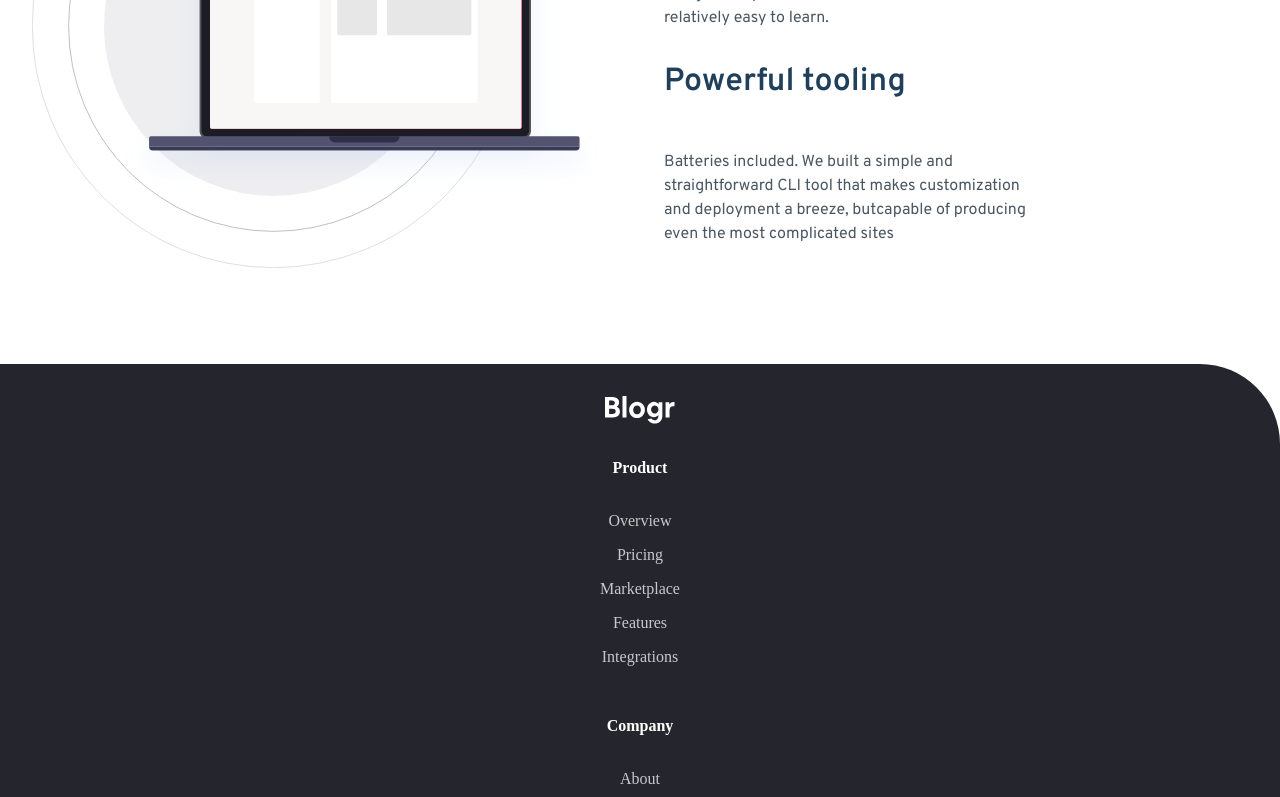
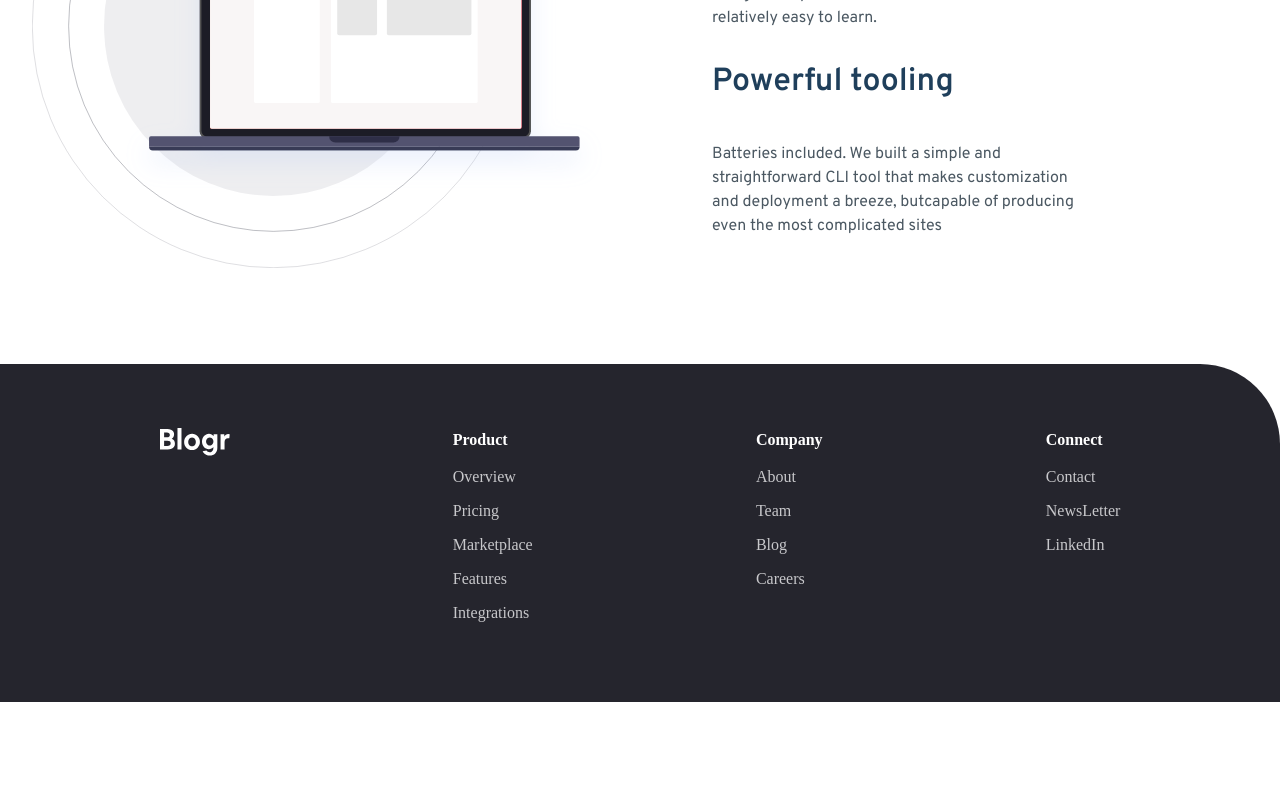
Before and after one commit to Medido1/Frontend-Mentor-Blogr-, a React (Vite) app: page / in a window 1280 px wide. Shown: the part 2000-2797 px from the top of the page. After the commit the page ends 2702 px from the top, so only its background shows below. Built offline with nearby package versions, Linux system fonts and the light colour scheme; the HTML template or start-up script is replaced by a standard one.

Commit message:
Set up desktop design for footer and do some tweaks in main

```diff
--- a/src/components/Footer.jsx
+++ b/src/components/Footer.jsx
@@ -6,24 +6,30 @@ export default function Footer() {
   return (
     <footer className="footer">
       <img src={logo} alt='logo' className='logo'/>
+      <div>
         <p className='footer_heading'>Product</p>
         <ul className='footer_links'>
           {products.map(item =>
             <li key={item.id}>{item.name}</li>
           )}
         </ul>
+      </div>
+      <div>
         <p className="footer_heading">Company</p>
         <ul className='footer_links'>
           {company.map(item =>
             <li key={item.id}>{item.name}</li>
           )}
         </ul>
+      </div>
+      <div>
         <p className="footer_heading">Connect</p>
         <ul className='footer_links'>
           {connect.map(item =>
             <li key={item.id}>{item.name}</li>
           )}
         </ul>
+      </div>
     </footer>
   )
 }
--- a/src/styles/Footer.css
+++ b/src/styles/Footer.css
@@ -21,4 +21,21 @@
 
 .footer ul li {
   margin-bottom: 1rem;
+  cursor: pointer;
 }
+
+.footer ul li:hover {
+  font-weight: 600;
+}
+@media (min-width: 768px) {
+  .footer {
+    flex-direction: row;
+    align-items: flex-start;
+    justify-content: space-around;
+    text-align: left;
+    padding: 4rem;
+  }
+  .footer_heading {
+    margin-bottom: 1rem;
+  }
+}
--- a/src/styles/main.css
+++ b/src/styles/main.css
@@ -71,7 +71,7 @@ p {
 @media (min-width: 768px) {
   h3 {
     font-size: 2rem;
-    text-align: left;
+
   }
   .illustaration.main {
     display: flex;
@@ -120,10 +120,12 @@ p {
   .free_section {
     flex-direction: row;
     align-items: center;
+    gap: 5rem;
     text-align: left;
   }
   .free_section h3 {
-    margin-bottom: 1rem;
+    margin-bottom: .5rem;
+    text-align: left;
   }
   .tooling_section {
     text-align: left;
```
Lines whose indentation alone changed are shown as unchanged.
